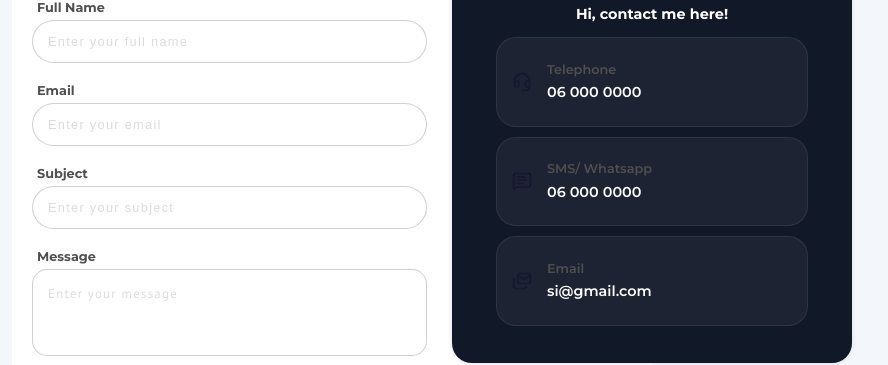
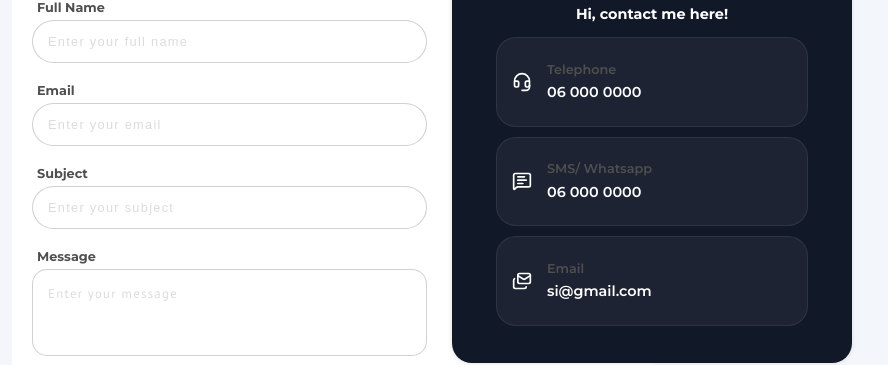
Before and after one commit to Sine-sipho/my-portfolio, a React (Vite) app: page / in a window 1280 px wide. Shown: the part 3358-3723 px from the top of the page, without its empty margins (308-1196 px from the left). Built offline with nearby package versions, Linux system fonts and the light colour scheme.

Commit message:
added styling

```diff
--- a/src/components/Contact-us.jsx
+++ b/src/components/Contact-us.jsx
@@ -32,21 +32,21 @@ export default function ContactMe(){
             <p className="details-heading">Hi, contact me here!</p>
 
             <div className="telephone box">
-                <Headset color="rgb(23, 23, 49)" size={20}/>
+                <Headset color="#fff" size={20}/>
                 <span>
                     <p className="contact-type">Telephone</p>
                     <p>06 000 0000</p>
                 </span>
             </div>
             <div className="sms box">
-                <MessageSquareText color="rgb(23, 23, 49)" size={20}/>
+                <MessageSquareText color="#fff" size={20}/>
                 <span>
                     <p className="contact-type">SMS/ Whatsapp</p>
                     <p>06 000 0000</p>
                 </span>
             </div>
             <div className="email box">
-                <Mails color="rgb(23, 23, 49)" size={20}/>
+                <Mails color="#fff" size={20}/>
                 <span>
                     <p className="contact-type">Email</p>
                     <p>si@gmail.com</p>
--- a/src/index.css
+++ b/src/index.css
@@ -339,15 +339,15 @@ body{
   border-radius: 20px;
   padding: 10px 15px;
   text-decoration: none;
-  color: rgb(23, 23, 49);
+  color: #fff;
   font-weight: 600;
   border: none;
   gap: 20px;
 }
 .download:hover{
-  background: rgb(23, 23, 49);
+  background: #fff;
   border: 1px solid burlywood;
-  color: #fff;
+  color: rgb(23, 23, 49);
 }
 .contact-section{
   width: 100%;
```
